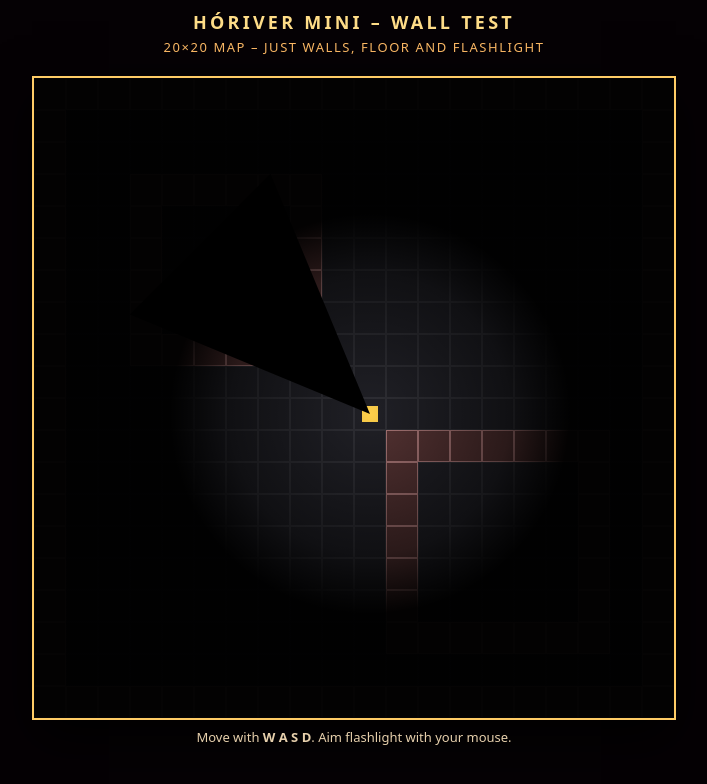
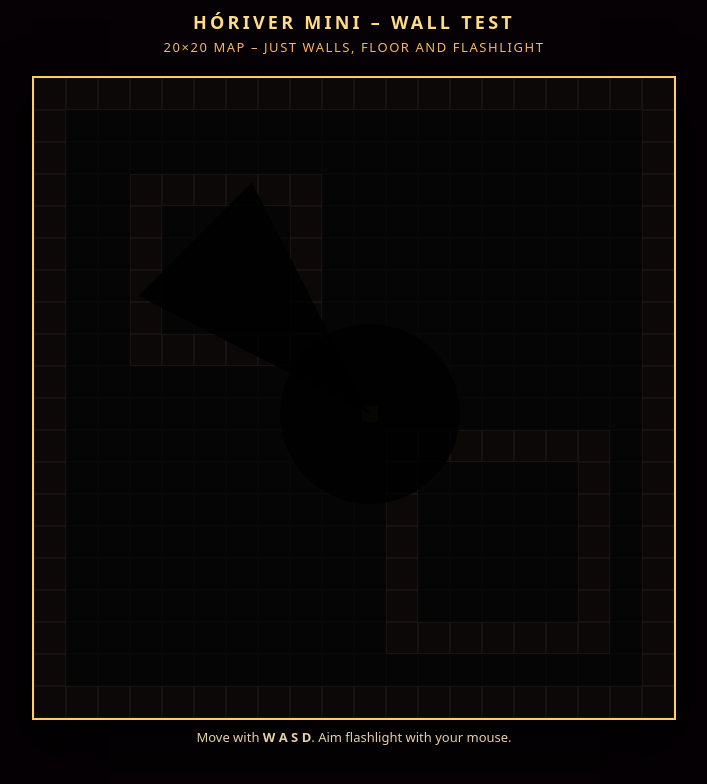
Before and after one commit to Rubbi58/willy, a plain HTML site: page index.html in a window 1280 px wide. Shown: the whole page, without its empty margins (286-993 px from the left). Drawn offline with Linux system fonts and the light colour scheme.

Commit message:
Update index.html

```diff
--- a/index.html
+++ b/index.html
@@ -224,20 +224,20 @@
    function applyFog(px, py) {
   ctx.save();
 
-      // base vignette
-      const radius = 200;
-      const g = ctx.createRadialGradient(
-        px, py, 0,
-        px, py, radius
-      );
-      g.addColorStop(0, "rgba(0,0,0,0)");
-      g.addColorStop(0.7, "rgba(0,0,0,0.5)");
-      g.addColorStop(1, "rgba(0,0,0,0.97)");
-      ctx.fillStyle = g;
+  // 1) Start with full darkness
+  ctx.fillStyle = "rgba(0,0,0,0.85)";
   ctx.fillRect(0, 0, canvas.width, canvas.height);
 
-      // flashlight cone (destination-out)
+  // 2) Cut holes in the darkness (light areas)
   ctx.globalCompositeOperation = "destination-out";
+
+  // Small aura around player
+  const auraRadius = 90;
+  ctx.beginPath();
+  ctx.arc(px, py, auraRadius, 0, Math.PI * 2);
+  ctx.fill();
+
+  // 3) Flashlight cone
   const dx = mouseX - px;
   const dy = mouseY - py;
   let len = Math.hypot(dx, dy);
@@ -245,8 +245,8 @@
   const dirX = dx / len;
   const dirY = dy / len;
 
-      const coneLength = 260;
-      const coneWidth  = Math.PI / 8; // narrower cone
+  const coneLength = 260;          // how far the flashlight reaches
+  const coneWidth  = Math.PI / 10; // narrow cone
 
   const angle = Math.atan2(dirY, dirX);
   const a1 = angle - coneWidth;
@@ -262,7 +262,6 @@
   ctx.lineTo(tip1x, tip1y);
   ctx.lineTo(tip2x, tip2y);
   ctx.closePath();
-      ctx.fillStyle = "rgba(0,0,0,1)";
   ctx.fill();
 
   ctx.restore();
```
Lines whose indentation alone changed are shown as unchanged.
